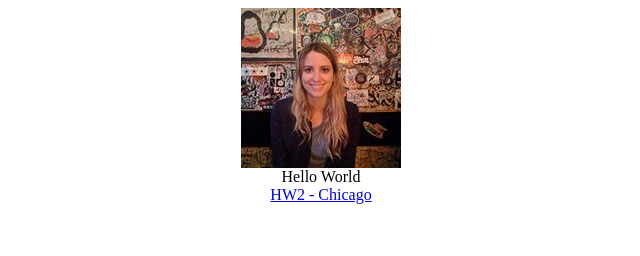
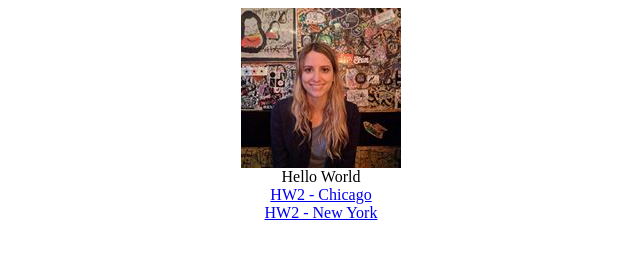
Before and after one commit to katsouk/katsouk.github.io, a plain HTML site: page index.html in a window 1280 px wide. Shown: the whole page, without its empty margins (319-959 px from the left). Drawn offline with Linux system fonts and the light colour scheme.

Commit message:
Update index.html

```diff
--- a/index.html
+++ b/index.html
@@ -5,7 +5,9 @@
         <img src = 'images/selfie.jpg'><br>
         Hello World <br>
 
-        <a href = 'https://katsouk.info/HW2/heatmap.html'>HW2 - Chicago</a>
+        <a href = 'https://katsouk.info/HW2/heatmap.html'>HW2 - Chicago</a><br>
+        <a href = 'https://katsouk.info/HW2/nyc/heatmap.html'>HW2 - New York</a>
+
         </div>
     </body>
 </html>
```
